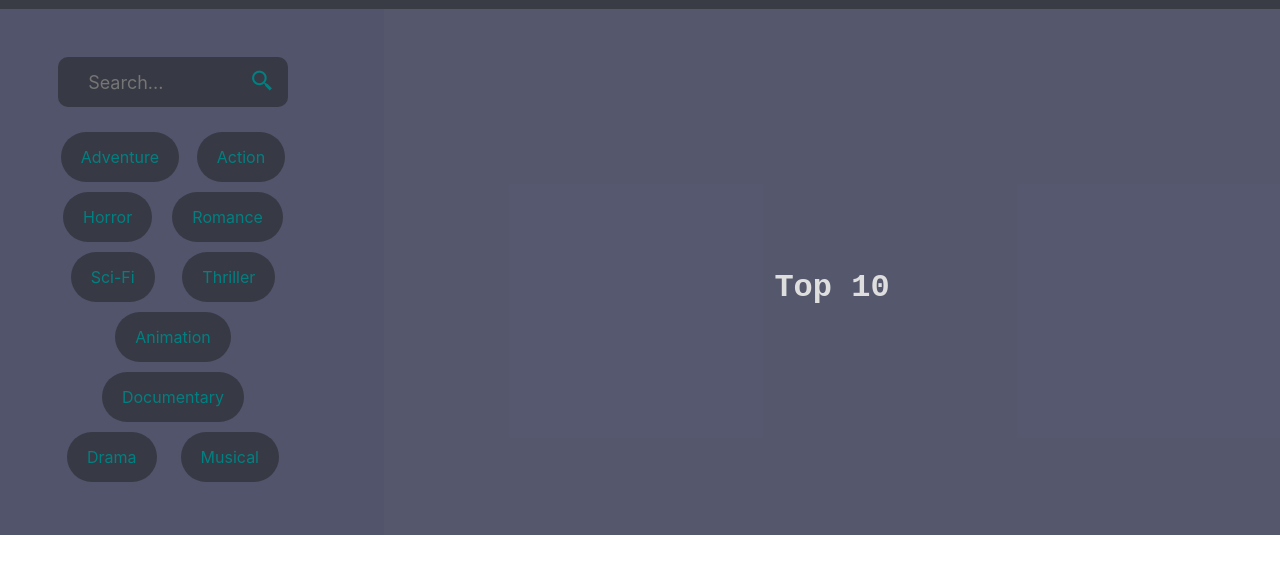
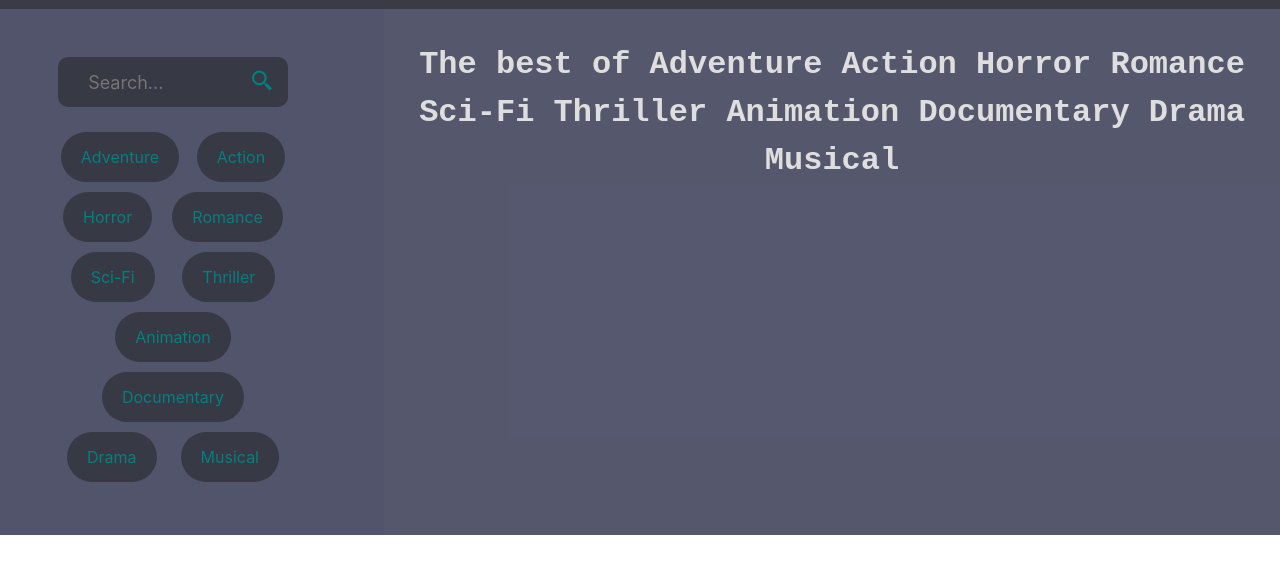
Before and after one commit to Brendon-Lopes/projeto-bonus-imdb, a website: page index.html in a window 1280 px wide. Both pictures are taken after a click on the element 173 px from the left and 378 px from the top of the page. Shown: the part 71-644 px from the top of the page. Drawn offline with nearby package versions, Linux system fonts and the light colour scheme; no server answers.

Commit message:
fix: fixed a bug that made the list not change correctly

```diff
--- a/index.html
+++ b/index.html
@@ -48,9 +48,7 @@
     </section>
   </section>
 
-    <section id="movies-section">
-      <h2 class="title title-movies">Top 10</h2>
-    </section>
+    <section id="movies-section"></section>
 
   </main>
 
--- a/script.js
+++ b/script.js
@@ -41,7 +41,7 @@ burgerBtn.addEventListener('click', () => {
 })
 
 const displayItems = (array) => {
-  array.forEach((element) => {
+  array.forEach((element, index) => {
     const movieSection = document.querySelector('#movies-section');
     const newSection = document.createElement('section');
     newSection.className = 'section movie-section';
@@ -53,7 +53,7 @@ const displayItems = (array) => {
 
     const movieName = document.createElement('h2');
     movieName.className = 'title';
-    movieName.innerText = element.title;
+    movieName.innerText = `${index+1}. ${element.title}`;
 
     const rating = document.createElement('h3');
     rating.className = 'imdb';
@@ -73,6 +73,8 @@ const displayItems = (array) => {
 }
 
 const top10 = async () => {
+  const movieSection = document.querySelector('#movies-section');
+  movieSection.innerHTML = '<h2 class="title-movies">Top 10</h2>';
   const { results } = await fetchAPI('top_100');
   const sortedArray = results.sort((a, b) => b.imDbRating - a.imDbRating);
   const top = sortedArray.filter((element, index) => {
@@ -81,8 +83,17 @@ const top10 = async () => {
   displayItems(top);
 }
 
-const results = async (event) => {
+const clearMovies = () => {
+  const movieSection = document.querySelector('#movies-section');
+  movieSection.innerHTML = '';
+}
+
+const filterResults = async (event) => {
+  clearMovies();
   const genre = event.target.innerText;
+  const movieSection = document.querySelector('#movies-section');
+  const title = `The best of ${genre}`;
+  movieSection.innerHTML = `<h2 class="title-movies">${title}</h2>`;
   const { results } = await fetchAPI( 'top_250', genre);
   const newArray = results.map(( {id, imDbRating, image, plot, title} ) => ({id, imDbRating, image, plot, title}));
   const sortedArray = newArray.sort((a, b) => b.imDbRating - a.imDbRating);
@@ -90,7 +101,7 @@ const results = async (event) => {
 }
 
 const allItems = document.querySelector('#genre-list');
-allItems.addEventListener('click', results);
+allItems.addEventListener('click', filterResults);
 
 window.onload = async () => {
   await top10();
--- a/style.css
+++ b/style.css
@@ -138,6 +138,7 @@ i {
 
 .title-movies {
   font-family: 'Courier New', Courier, monospace;
+  color: #dedede !important;
   font-weight: 600;
   font-size: 2em;
   width: 100%;
```
